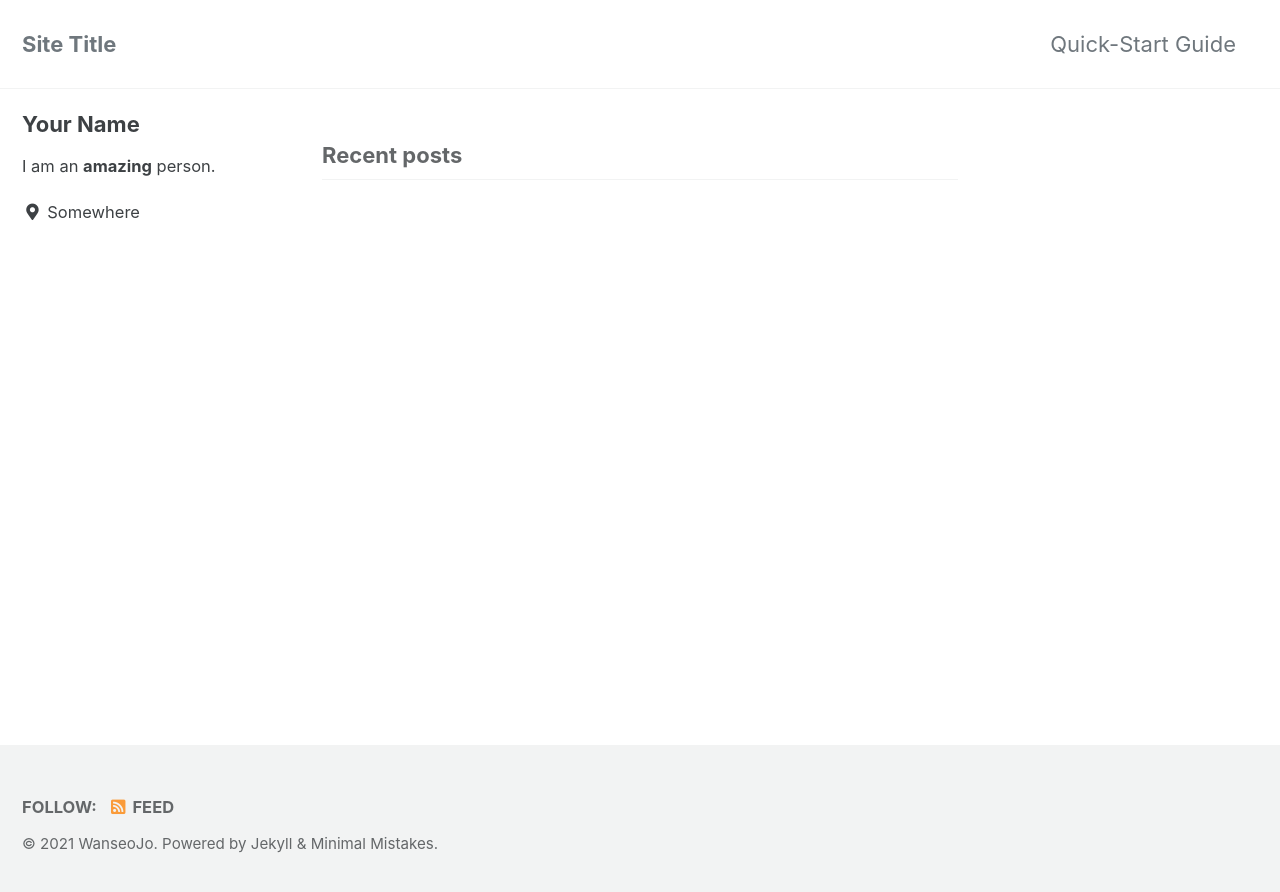
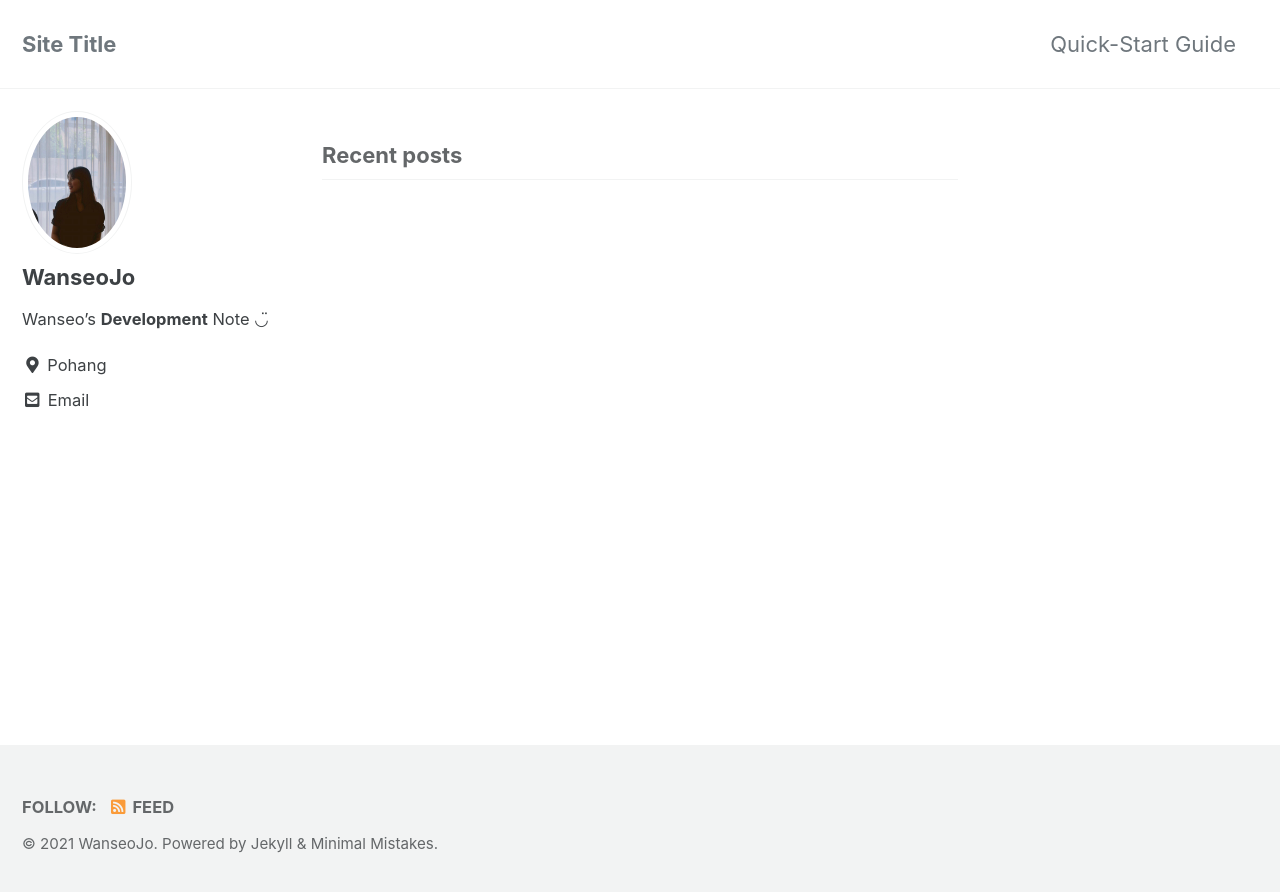
Before and after one commit to Wanseo/Wanseo.github.io, a Jekyll site: the page built from index.html, in a window 1280 px wide. Shown: the top 892 px of the page. Built offline with Jekyll 4.4.1, drawn with Linux system fonts in a browser that asks for light colours; cached includes are drawn as plain includes; the list of posts is cut into pages by our own code.

Commit message:
changed author

```diff
--- a/_config.yml
+++ b/_config.yml
@@ -94,11 +94,11 @@ analytics:
 
 # Site Author
 author:
-  name             : "Your Name"
-  avatar           : # path of avatar image, e.g. "/assets/images/bio-photo.jpg"
-  bio              : "I am an **amazing** person."
-  location         : "Somewhere"
-  email            :
+  name             : "WanseoJo"
+  avatar           : "/assets/images/myself.jpeg"
+  bio              : "Wanseo's **Development** Note ◡̈"
+  location         : "Pohang"
+  email            : "21700693@handong.edu"
   links:
     - label: "Email"
       icon: "fas fa-fw fa-envelope-square"
```
Also changed, not shown: assets/images/myself.jpeg (added), 4 other files.
